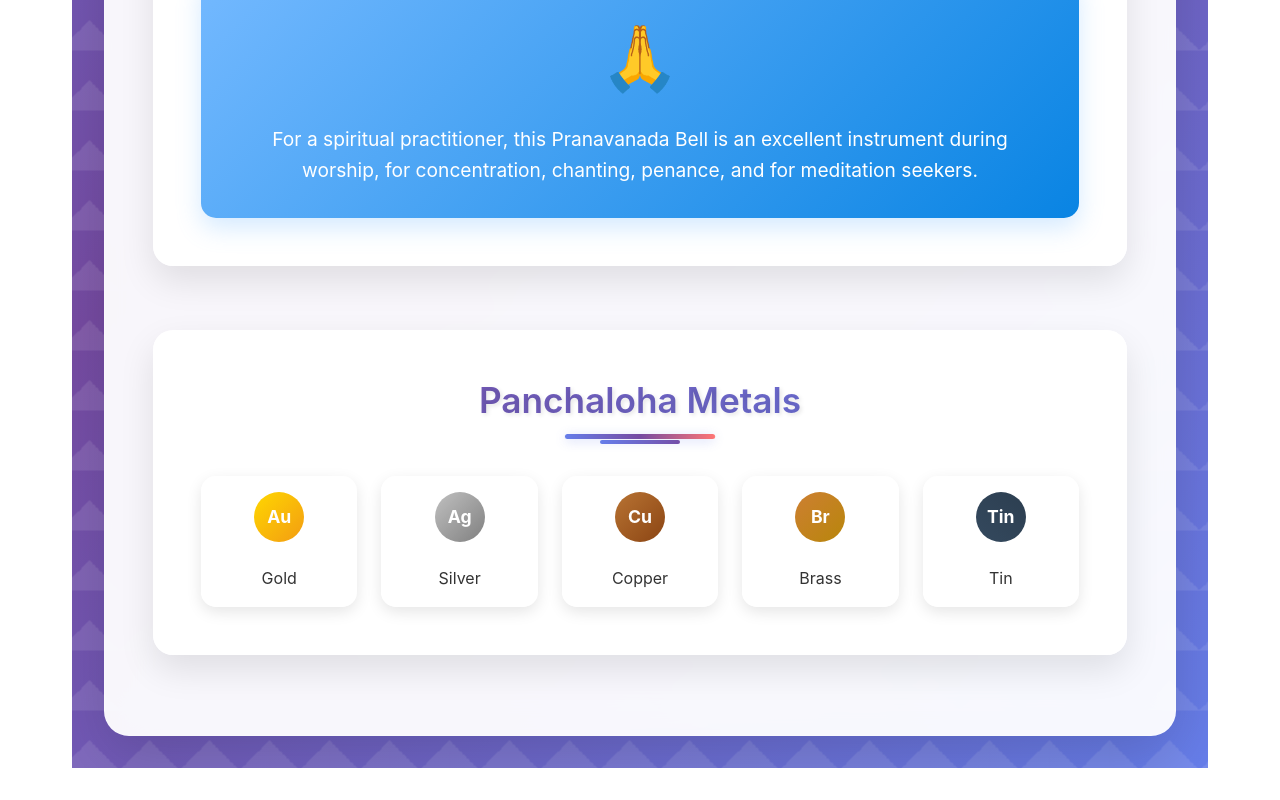
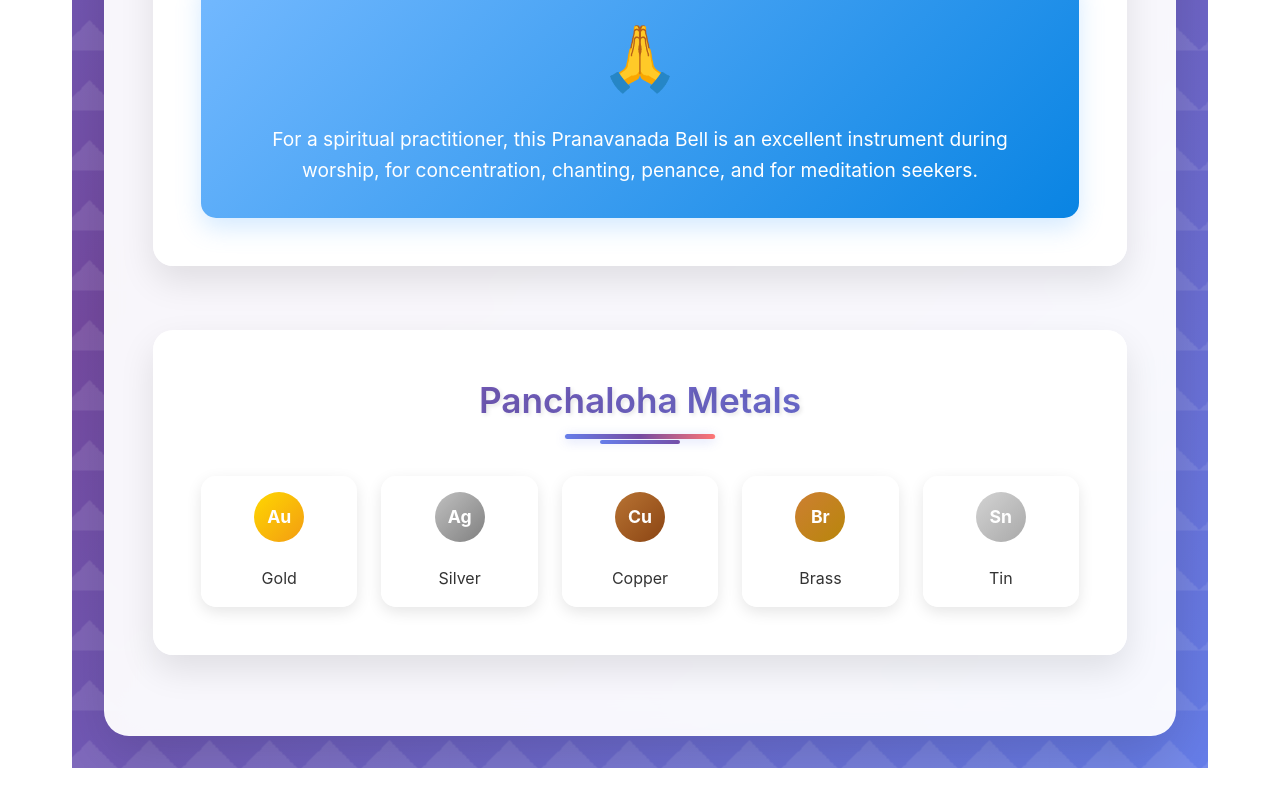
Before and after one commit to pranavanaada/GanteWebsite, a React (Vite) app: page /about in a window 1280 px wide. Shown: the part 1291-2091 px from the top of the page. Built offline with nearby package versions, Linux system fonts and the light colour scheme; no server answers; the HTML template or start-up script is replaced by a standard one.

Commit message:
Corrected Panchaloha metal to Tin and other latest changes

```diff
--- a/src/pages/AboutUs.tsx
+++ b/src/pages/AboutUs.tsx
@@ -104,8 +104,8 @@ const AboutUs = () => {
               <span>Brass</span>
             </div>
             <div className="metal-item">
-              <div className="metal-icon lead">Tin</div>
-              <span>Tin</span>
+                <div className="metal-icon tin">Sn</div>
+                <span>Tin</span>
             </div>
           </div>
         </section>
```
